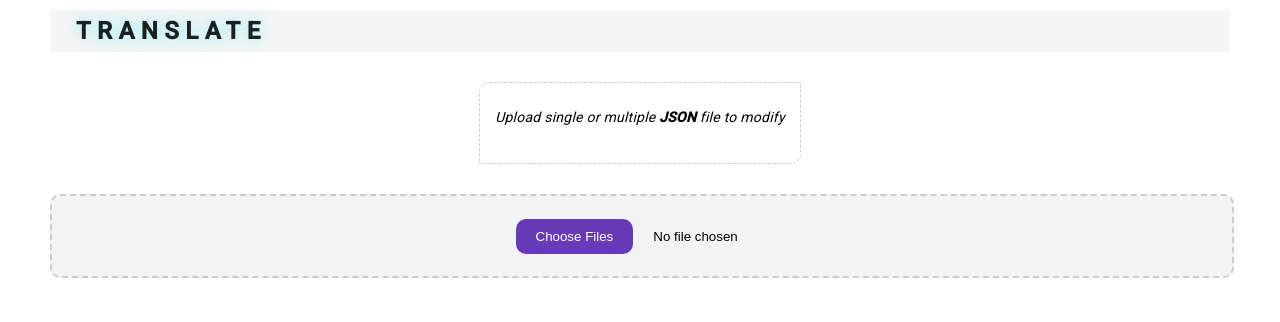
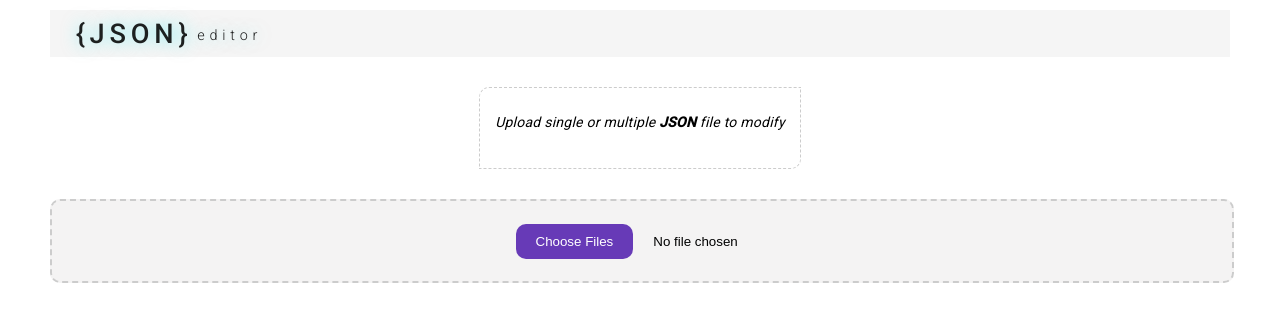
Before and after one commit to zahid-hossain34/modify-json, an Angular app: page / in a window 1280 px wide. Shown: the top 322 px of the page. Built offline with nearby package versions, Linux system fonts and the light colour scheme.

Commit message:
header title change

```diff
--- a/src/app/header/header.component.css
+++ b/src/app/header/header.component.css
@@ -10,13 +10,21 @@
   display: flex;
   justify-content: center;
   align-items: center;
-  font-size: 1.5rem;
-  letter-spacing:  0.4rem ;
+  font-size: 1.7rem;
+  letter-spacing:  0.3rem ;
   padding: 5px 10px;
   margin: 0;
-  font-weight: 700;
+  font-weight: 500;
   text-shadow:  0 0 1rem rgba(7, 237, 245, 0.514)
 
+}
+.text small{
+  margin-left: 5px;
+  margin-top: 5px;
+  font-size: 0.9rem;
+  font-weight: 300;
+  letter-spacing: 0.3rem;
+  font-family:  'Roboto';
 }
 .info{
   width: 300px;
--- a/src/app/header/header.component.html
+++ b/src/app/header/header.component.html
@@ -1,6 +1,6 @@
 <div class="container" >
   <mat-toolbar>
-    <p class="text" >TRANSLATE</p>
+    <p class="text" >{{'{JSON}'}}<small class="">editor</small></p>
 </mat-toolbar>
   <div class="info">
     <p>Upload single or multiple <b>JSON</b> file to modify</p>
```
